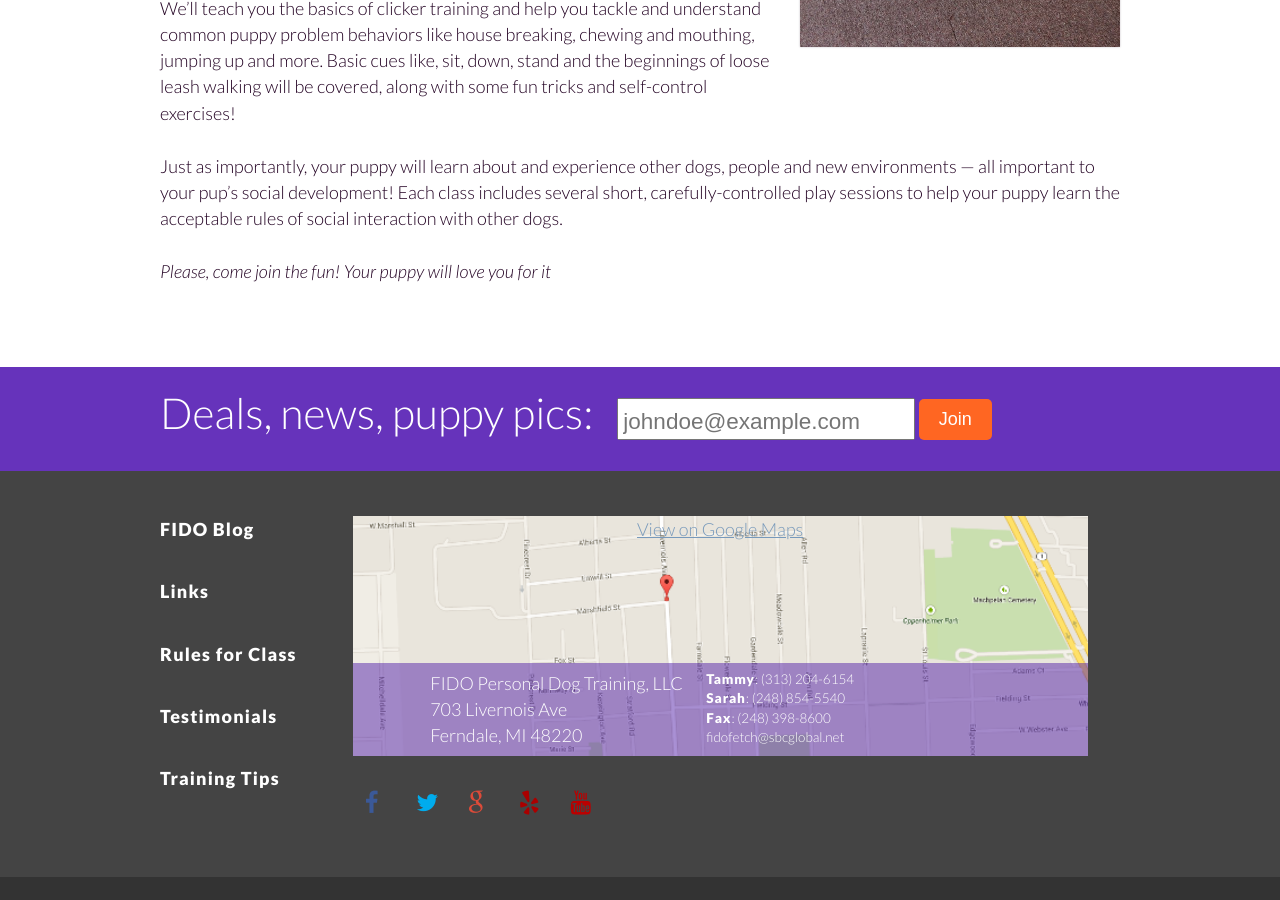
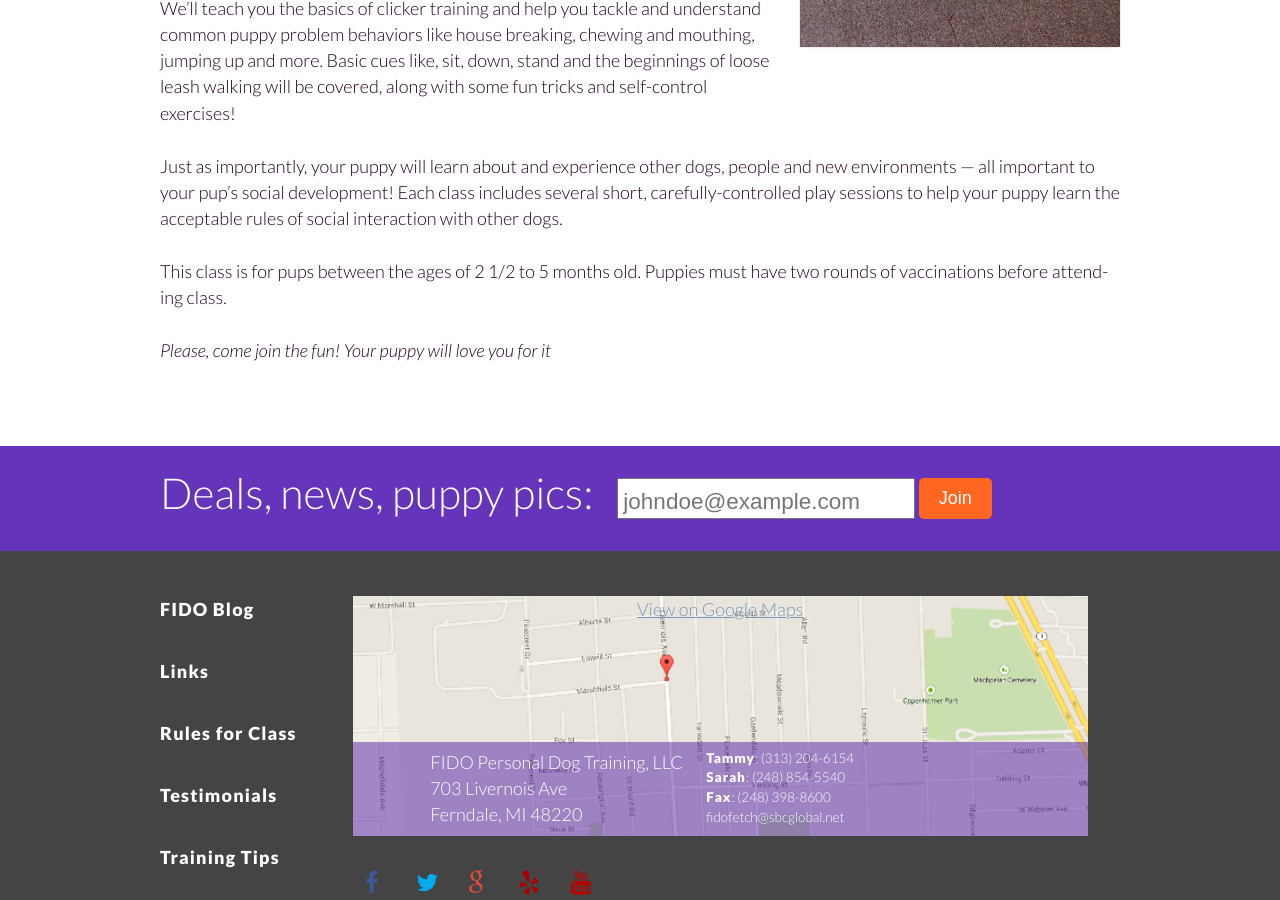
Before and after one commit to fidodogtraining/fidodogtraining.github.io, a Jekyll site: the page built from _classes/puppy-1.md, in a window 1280 px wide and 900 px high, scrolled down 689 px. Built offline with Jekyll 4.4.1, drawn with Linux system fonts in a browser that asks for light colours; Markdown is read by kramdown in place of the engine named in the settings.

Commit message:
Update puppy-1.md

```diff
--- a/_classes/puppy-1.md
+++ b/_classes/puppy-1.md
@@ -17,4 +17,7 @@
 
 Just as importantly, your puppy will learn about and experience other dogs, people and new environments — all important to your pup’s social development! Each class includes several short, carefully-controlled play sessions to help your puppy learn the acceptable rules of social interaction with other dogs.
 
+This class is for pups between the ages of 2 1/2 to 5 months old. Puppies must have two rounds of vaccinations before
+attending class.
+
 _Please, come join the fun! Your puppy will love you for it_
```
